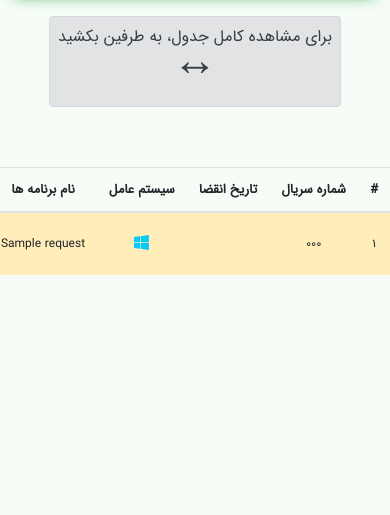
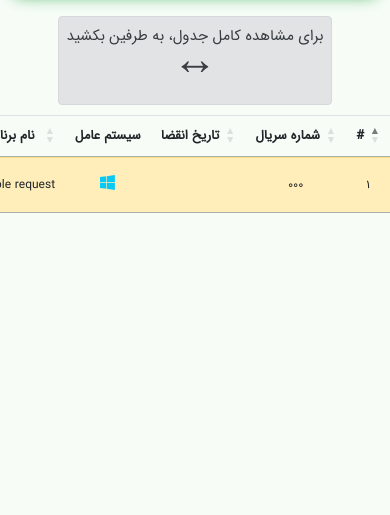
Before and after one commit to omiid-ad/HPCPortal, a Django app: page / in a window 390 px wide. Shown: the part 100-615 px from the top of the page. Run offline with Django 3.2, Linux system fonts and the light colour scheme; a user stored in the database is signed in; tables that the repository leaves empty hold one stand-in row (values such as "Sample post"); parts of the project's set-up code (start-up, migrations or seed data) failed here and were passed over; some libraries are stand-ins or nearby versions.

Commit message:
add new library to sort table

```diff
--- a/mainapp/static/mainapp/css/styles.css
+++ b/mainapp/static/mainapp/css/styles.css
@@ -102,10 +102,6 @@ div.dropdown-menu a {
 
 .navbar-link {
     margin: 10px 30px;
-}
-
-table {
-    margin: 50px auto;
 }
 
 th {
@@ -246,6 +242,10 @@ label.label-right {
     width: 50% !important;
 }
 
+th {
+    cursor: pointer;
+}
+
 /*mobile view*/
 @media (max-width: 575px) {
     label.custom-file-label {
@@ -255,7 +255,7 @@ label.label-right {
 
     .alert {
         margin: 10px 8px;
-        font-size: 16px;
+        font-size: 15px;
     }
 
     .box {
--- a/mainapp/templates/mainapp/base.html
+++ b/mainapp/templates/mainapp/base.html
@@ -6,18 +6,13 @@
     <head>
         <meta charset="utf-8">
         <meta name="viewport" content="width=device-width, initial-scale=1">
-        <!-- Bootstrap CSS -->
         <link rel="stylesheet" href="{% static 'mainapp/css/bootstrap.min.css' %}">
         <link rel="stylesheet" href="{% static 'mainapp/css/styles.css' %}">
-        <link rel="stylesheet" href="{% static 'mainapp/css/bootstrap-tokenfield.css' %}">
-        <link rel="stylesheet"
-              href="https://cdn.jsdelivr.net/npm/bootstrap-select@1.13.14/dist/css/bootstrap-select.min.css">
         <link rel="icon" href="{% static 'mainapp/img/big-logo.png' %}">
         <script src="https://code.jquery.com/jquery-3.5.0.min.js"
                 integrity="sha256-xNzN2a4ltkB44Mc/Jz3pT4iU1cmeR0FkXs4pru/JxaQ="
                 crossorigin="anonymous"></script>
         <script src="https://use.fontawesome.com/releases/v5.0.8/js/all.js"></script>
-        <script src='https://www.google.com/recaptcha/api.js'></script>
         <title>{% block title %}{% endblock %}</title>
     </head>
 {% endblock %}
@@ -98,8 +93,6 @@
             crossorigin="anonymous"></script>
     <script src="{% static 'mainapp/js/bootstrap.min.js' %}"></script>
     <script src="{% static 'mainapp/js/scripts.js' %}"></script>
-    <script src="{% static 'mainapp/js/bootstrap-tokenfield.min.js' %}"></script>
-    <script src="https://cdn.jsdelivr.net/npm/bootstrap-select@1.13.14/dist/js/bootstrap-select.min.js"></script>
     <script>
         document.getElementById("footer_current_year_fa").innerHTML = new Date().getFullYear();
         document.getElementById("footer_current_year_eng").innerHTML = new Date().getFullYear();
--- a/mainapp/templates/mainapp/index.html
+++ b/mainapp/templates/mainapp/index.html
@@ -2,6 +2,12 @@
 {% load static %}
 {% load humanize %}
 {% block title %}صفحه اصلی | مرکز پزدازش سریع دانشگاه شهید چمران اهواز{% endblock %}
+
+{% block head %}
+    {{ block.super }}
+    <link rel="stylesheet" type="text/css"
+          href="https://cdn.datatables.net/v/bs4/jq-3.3.1/dt-1.10.20/datatables.min.css"/>
+{% endblock %}
 
 {% block msg %}
     {% if messages %}
@@ -27,7 +33,7 @@
             </div>
         </div>
         <div class="table-responsive text-nowrap" dir="rtl">
-            <table class="table table-striped table-hover">
+            <table id="example" class="table table-striped table-hover">
                 <thead>
                 <tr>
                     <th>#</th>
@@ -148,3 +154,26 @@
         </div>
     {% endifequal %}
 {% endblock %}
+
+{% block scripts %}
+    {{ block.super }}
+    <script type="text/javascript"
+            src="https://cdn.datatables.net/v/bs4/jq-3.3.1/dt-1.10.20/datatables.min.js"></script>
+    <script>
+        $(document).ready(function () {
+            $('#example').DataTable({
+                "paging": false,
+                "ordering": true,
+                "info": false,
+                "searching": false,
+                "columnDefs": [
+                    {"orderable": false, "targets": 3},
+                    {"orderable": false, "targets": 5},
+                    {"orderable": false, "targets": 10},
+                    {"orderable": false, "targets": 11}
+                ]
+            });
+
+        });
+    </script>
+{% endblock %}
```
